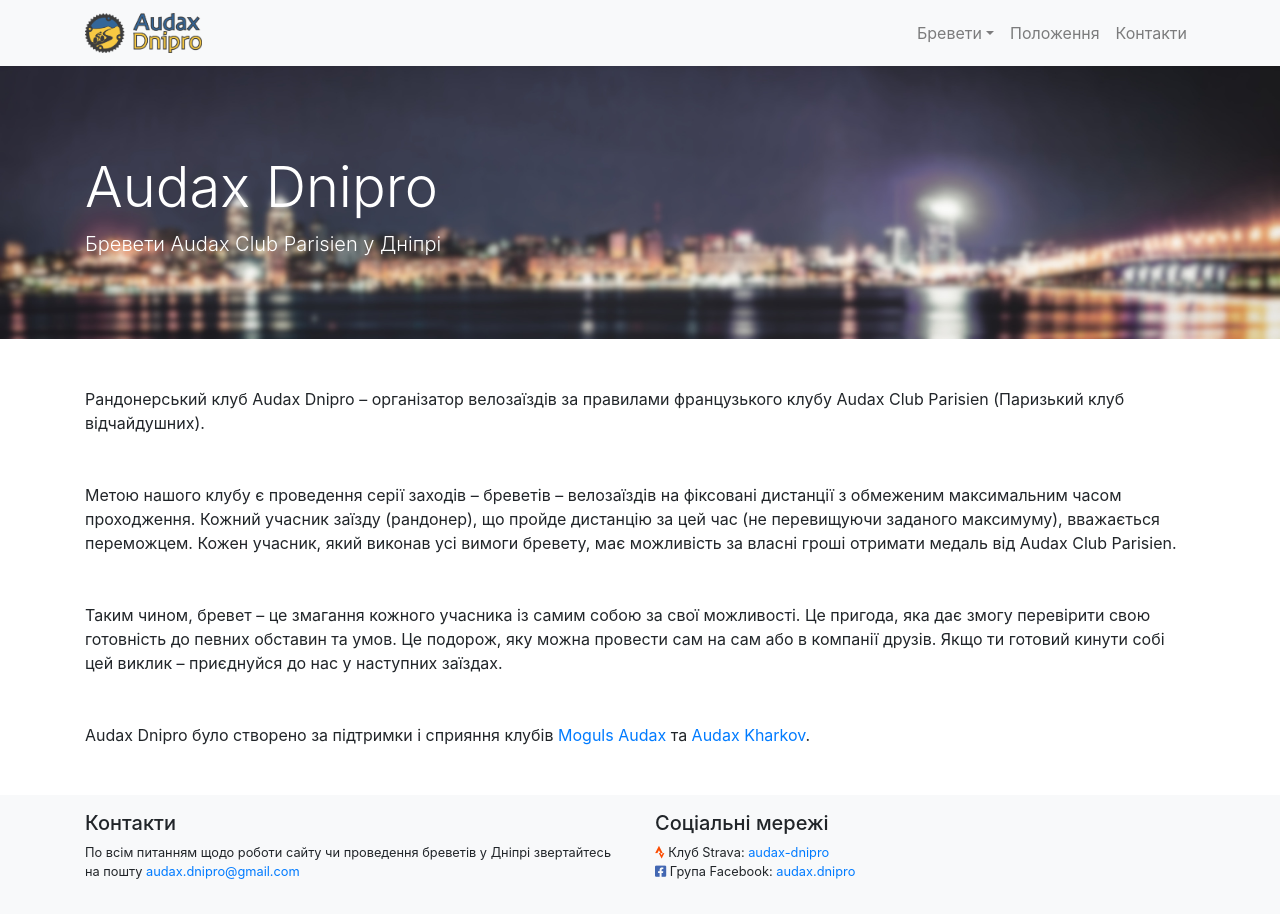
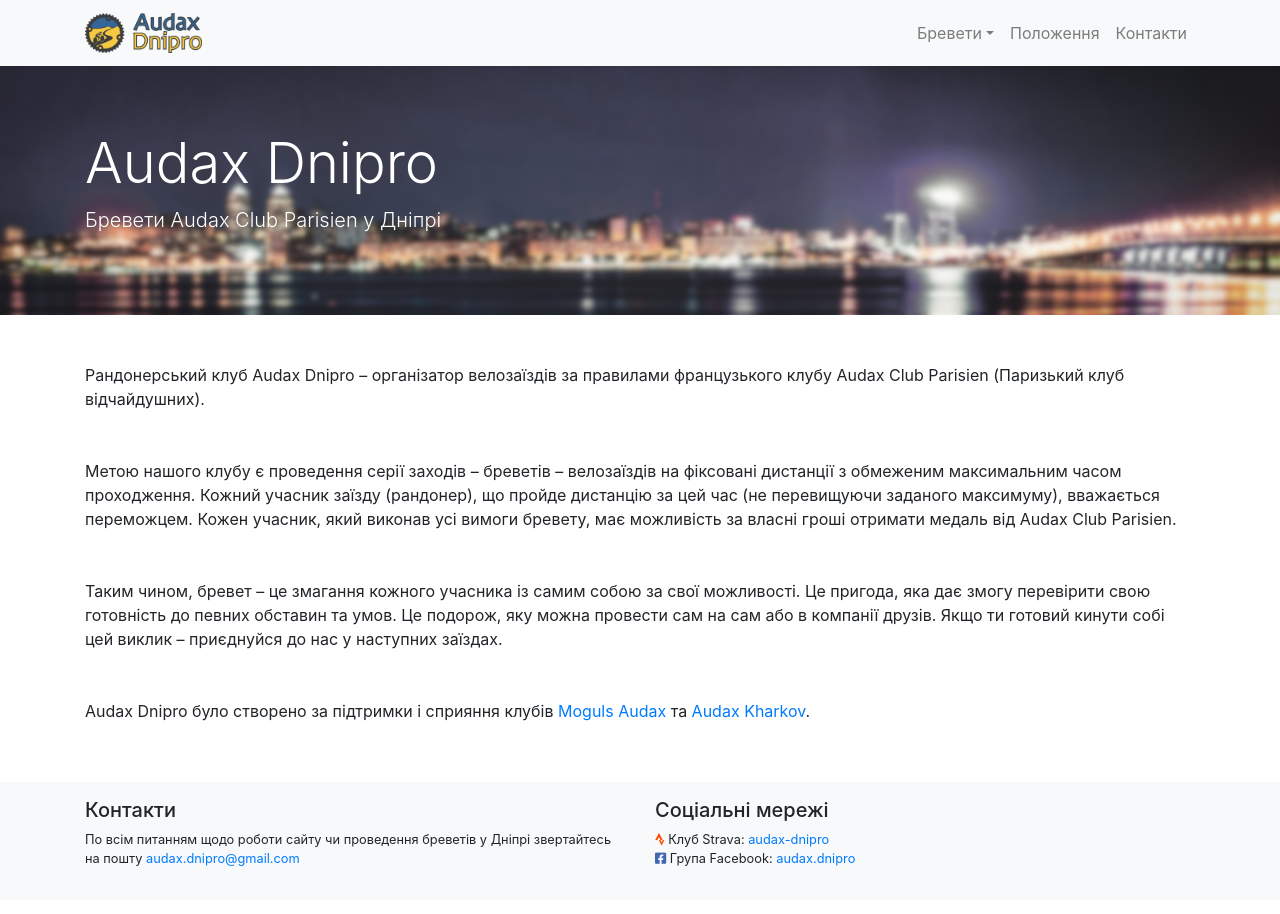
Before and after one commit to s-chizhik/audax.dp.ua, a Jekyll site: the page built from index.html, in a window 1280 px wide. Built offline with Jekyll 4.4.1, drawn with Linux system fonts in a browser that asks for light colours; nearby versions of some CDN libraries.

Commit message:
fix index background img

```diff
--- a/index.html
+++ b/index.html
@@ -14,9 +14,6 @@
 </style>
 
 <div class="jumbotron jumbotron-fluid text-white">
-
-
-	<img src="">
 	<div class="container">
 		<h1 class="display-4">{{ site.title }}</h1>
 		<p class="lead">Бревети Audax Club Parisien у Дніпрі</p>
```
